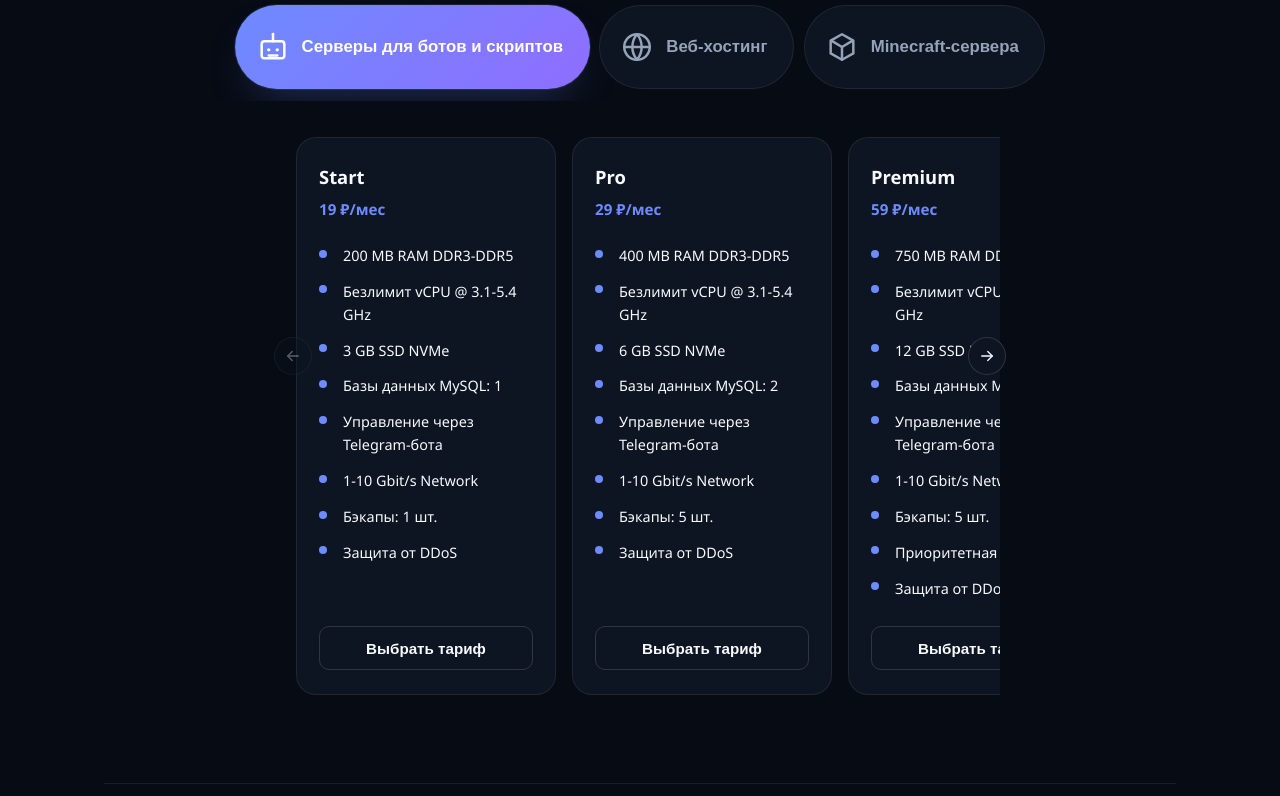
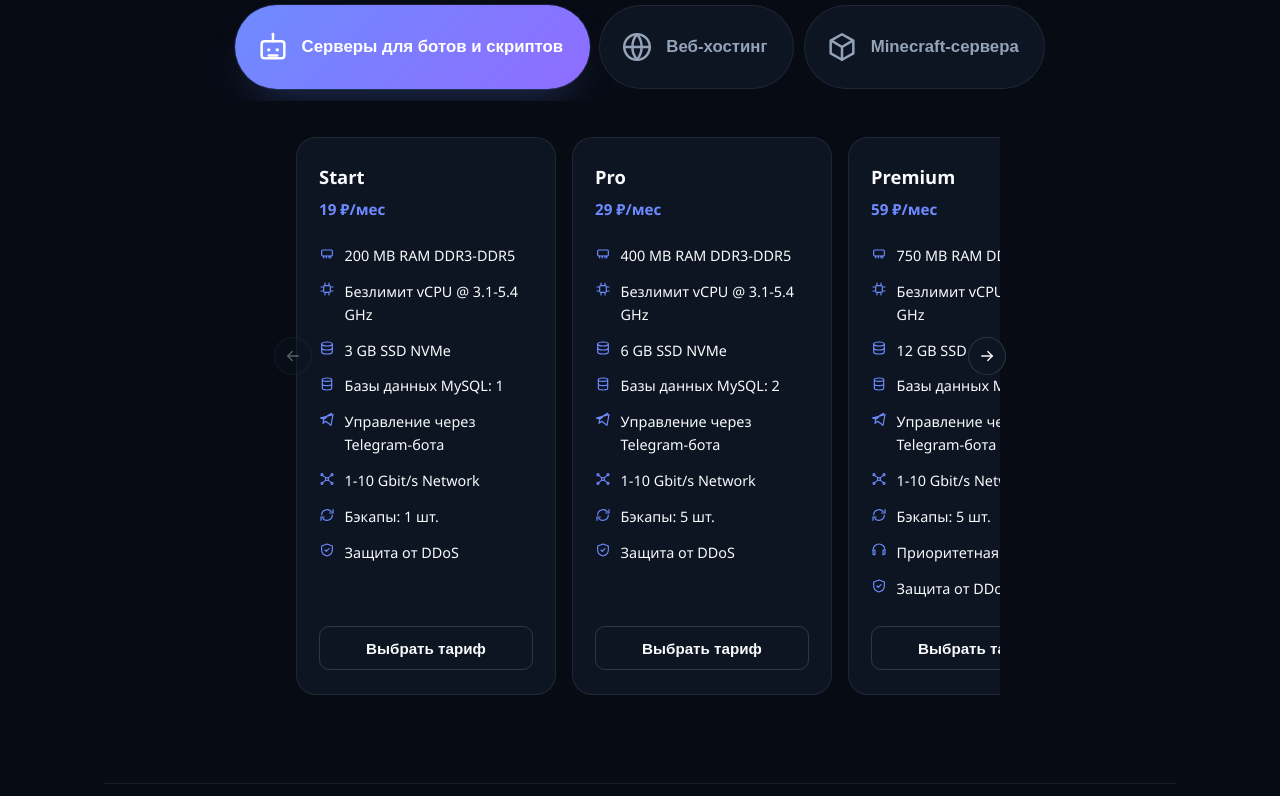
Before and after one commit to DBazhen0v/cloudix, a Flask app: page / in a window 1280 px wide. Shown: the part 2298-3094 px from the top of the page. Run offline with Flask 3, Linux system fonts and the light colour scheme; data comes from the database, SQL or seed files in the repository.

Commit message:
Give each plan-card feature line its own icon instead of a bullet dot
Matches the reference layout: RAM, vCPU, SSD/NVMe, MySQL, Telegram
management, network/ports, backups and DDoS protection each get a
distinct inline SVG icon, picked by keyword-matching the spec text
(falls back to a generic checkmark for anything unrecognized). Added
5 new icons (RAM, CPU, database, network, backup) to _icons.html
alongside the existing ones already reused here (disk, shield,
telegram, lock, headset, globe, check_circle).

Co-Authored-By: Claude Sonnet 5 <noreply@anthropic.com>

```diff
--- a/app/static/css/style.css
+++ b/app/static/css/style.css
@@ -1350,8 +1350,10 @@ section:last-of-type {
 }
 
 .plan-features li {
-  padding: 0.4rem 0 0.4rem 1.5rem;
-  position: relative;
+  display: flex;
+  align-items: flex-start;
+  gap: 0.6rem;
+  padding: 0.4rem 0;
   color: var(--text);
   font-size: 0.9rem;
 }
@@ -1362,15 +1364,15 @@ section:last-of-type {
   border-top: 1px solid var(--border-strong);
 }
 
-.plan-features li::before {
-  content: "";
-  position: absolute;
-  left: 0;
-  top: 0.75rem;
-  width: 8px;
-  height: 8px;
-  border-radius: 50%;
-  background: var(--accent);
+.plan-feature-icon {
+  display: flex;
+  flex-shrink: 0;
+  color: var(--accent);
+  margin-top: 0.1rem;
+}
+
+.plan-feature-text {
+  flex: 1;
 }
 
 /* Buttons */
--- a/app/templates/_icons.html
+++ b/app/templates/_icons.html
@@ -30,3 +30,8 @@
 {% macro icon_eye(size=16) %}{{ svg('<path d="M1 12s4-7 11-7 11 7 11 7-4 7-11 7-11-7-11-7Z"/><circle cx="12" cy="12" r="3"/>', size) }}{% endmacro %}
 {% macro icon_telegram(size=18) %}{{ svg('<path d="m21 4-3 16-8-6-4 3 1-6 12-9-14 8-3-1 19-5Z"/>', size) }}{% endmacro %}
 {% macro icon_user(size=18) %}{{ svg('<circle cx="12" cy="8" r="4"/><path d="M4 21c0-4.4 3.6-8 8-8s8 3.6 8 8"/>', size) }}{% endmacro %}
+{% macro icon_ram(size=18) %}{{ svg('<rect x="4" y="6" width="16" height="9" rx="1.5"/><path d="M7 15v3"/><path d="M11 15v3"/><path d="M15 15v3"/><path d="M17.5 15v3"/>', size) }}{% endmacro %}
+{% macro icon_cpu(size=18) %}{{ svg('<rect x="7" y="7" width="10" height="10" rx="1.5"/><path d="M9 3v3"/><path d="M15 3v3"/><path d="M9 18v3"/><path d="M15 18v3"/><path d="M3 9h3"/><path d="M3 15h3"/><path d="M18 9h3"/><path d="M18 15h3"/>', size) }}{% endmacro %}
+{% macro icon_database(size=18) %}{{ svg('<ellipse cx="12" cy="5.5" rx="7" ry="2.5"/><path d="M5 5.5v13c0 1.4 3.1 2.5 7 2.5s7-1.1 7-2.5v-13"/><path d="M5 12c0 1.4 3.1 2.5 7 2.5s7-1.1 7-2.5"/>', size) }}{% endmacro %}
+{% macro icon_network(size=18) %}{{ svg('<circle cx="12" cy="12" r="2.2"/><circle cx="4.5" cy="5.5" r="1.5"/><circle cx="19.5" cy="5.5" r="1.5"/><circle cx="4.5" cy="18.5" r="1.5"/><circle cx="19.5" cy="18.5" r="1.5"/><path d="m10.3 10.3-4-3"/><path d="m13.7 10.3 4-3"/><path d="m10.3 13.7-4 3"/><path d="m13.7 13.7 4 3"/>', size) }}{% endmacro %}
+{% macro icon_backup(size=18) %}{{ svg('<path d="M4 12a8 8 0 0 1 14.3-4.9"/><path d="M21 4v5h-5"/><path d="M20 12a8 8 0 0 1-14.3 4.9"/><path d="M3 20v-5h5"/>', size) }}{% endmacro %}
--- a/app/templates/index.html
+++ b/app/templates/index.html
@@ -1,5 +1,5 @@
 {% extends "base.html" %}
-{% from "_icons.html" import icon_bolt, icon_shield, icon_wrench, icon_headset, icon_disk, icon_bot, icon_globe, icon_cube, icon_check_circle, icon_card, icon_crypto, icon_transfer, icon_arrow_right, icon_close %}
+{% from "_icons.html" import icon_bolt, icon_shield, icon_wrench, icon_headset, icon_disk, icon_bot, icon_globe, icon_cube, icon_check_circle, icon_card, icon_crypto, icon_transfer, icon_arrow_right, icon_close, icon_telegram, icon_lock, icon_ram, icon_cpu, icon_database, icon_network, icon_backup %}
 
 {% block title %}Cloudex — серверы под ключ{% endblock %}
 
@@ -306,7 +306,25 @@
           {% set plan_specs = plan["specs"].split(",") %}
           <ul class="plan-features">
             {% for feature in plan_specs %}
-            <li class="{% if loop.index0 > 0 and 'поддомен' in plan_specs[loop.index0 - 1] %}plan-feature-divider{% endif %}">{{ feature.strip() }}</li>
+            {% set f = feature.strip() %}
+            <li class="{% if loop.index0 > 0 and 'поддомен' in plan_specs[loop.index0 - 1] %}plan-feature-divider{% endif %}">
+              <span class="plan-feature-icon">
+                {%- if 'RAM' in f %}{{ icon_ram(16) }}
+                {%- elif 'vCPU' in f or 'CPU' in f %}{{ icon_cpu(16) }}
+                {%- elif 'NVMe' in f or 'SSD' in f %}{{ icon_disk(16) }}
+                {%- elif 'MySQL' in f %}{{ icon_database(16) }}
+                {%- elif 'Telegram' in f %}{{ icon_telegram(16) }}
+                {%- elif 'Gbit' in f or 'Network' in f or 'порт' in f.lower() %}{{ icon_network(16) }}
+                {%- elif 'Бэкап' in f %}{{ icon_backup(16) }}
+                {%- elif 'DDoS' in f or 'Защита' in f %}{{ icon_shield(16) }}
+                {%- elif 'поддомен' in f %}{{ icon_globe(16) }}
+                {%- elif 'SSL' in f %}{{ icon_lock(16) }}
+                {%- elif 'поддержка' in f.lower() %}{{ icon_headset(16) }}
+                {%- else %}{{ icon_check_circle(16) }}
+                {%- endif %}
+              </span>
+              <span class="plan-feature-text">{{ f }}</span>
+            </li>
             {% endfor %}
           </ul>
           <button
```
